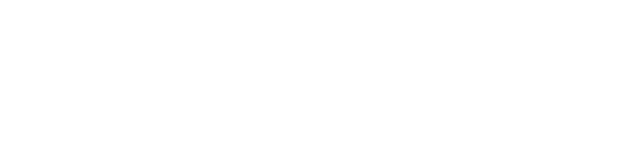
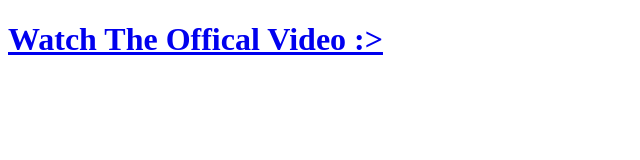
Before and after one commit to RaphielHS/idk.github.io, a plain HTML site: page index.html in a window 1280 px wide. Shown: the whole page, without its empty margins (0-640 px from the left). Drawn offline with Linux system fonts and the light colour scheme.

Commit message:
Update index.html

```diff
--- a/index.html
+++ b/index.html
@@ -4,6 +4,7 @@
     <title>Nana - Made by Raphiel#4045</title>
 </head>
 <body>
+    <h1><a href="https://www.youtube.com/watch?v=ZOZq6z-rTyk">Watch The Offical Video :></a></h1>
     <iframe src="nana.mp3" allow="autoplay" id="audio" style="display: none"></iframe>
 </body>
 </head>
```
